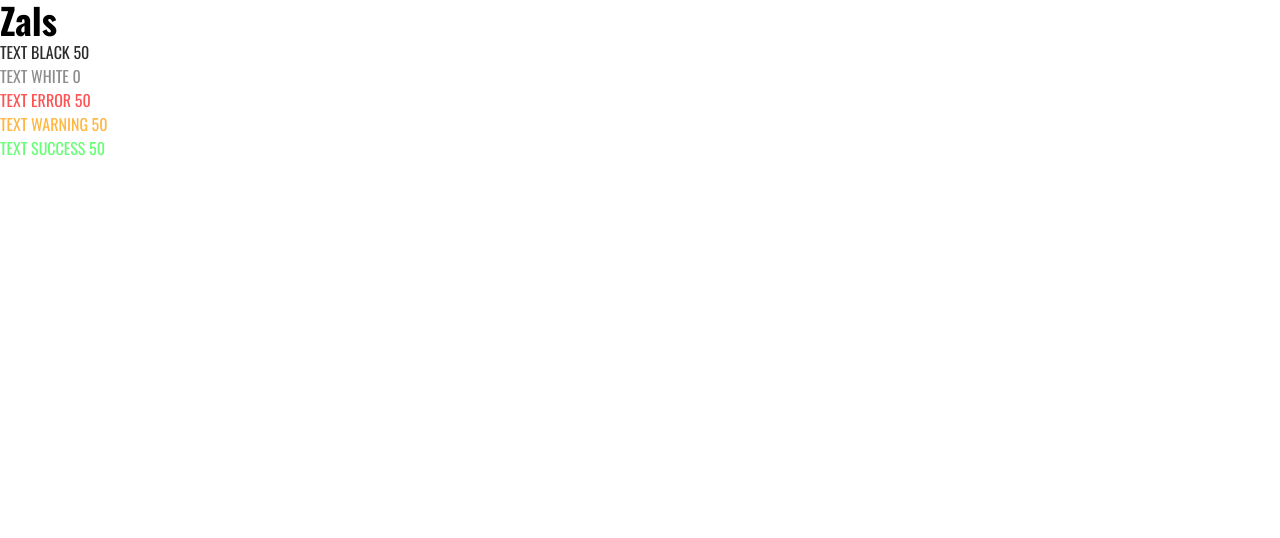
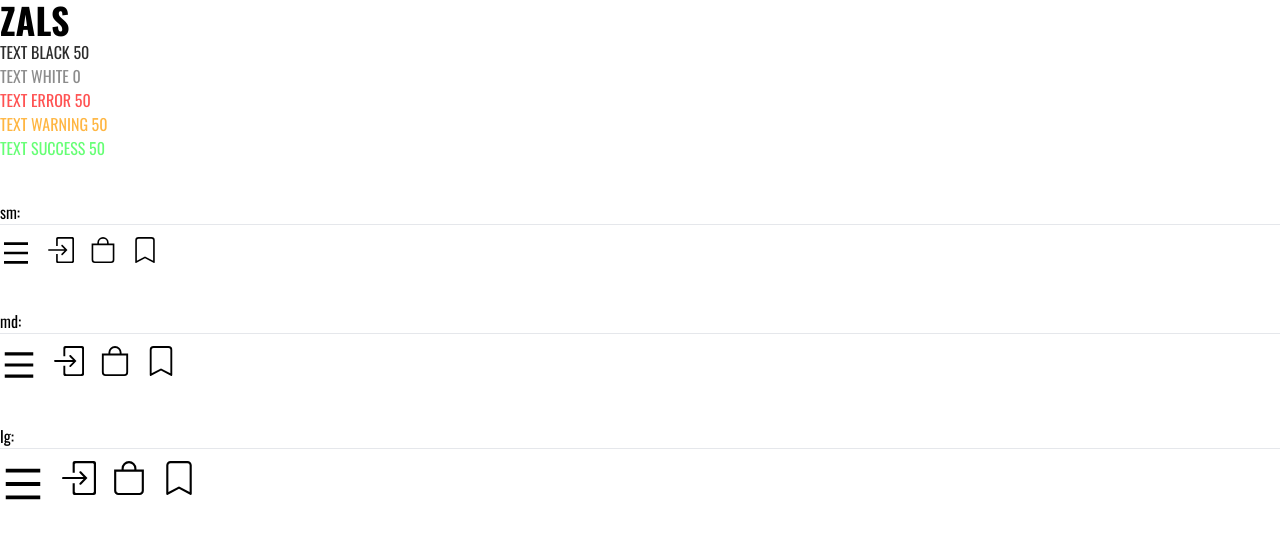
Before and after one commit to arkatsy/zals-ecommerce, a Next.js app: page / in a window 1280 px wide. Shown: the top 538 px of the page. Built offline with nearby package versions, Linux system fonts and the light colour scheme; a web font is replaced by a local one.

Commit message:
add react-icons & create icon wrappers

```diff
--- a/package.json
+++ b/package.json
@@ -18,6 +18,7 @@
     "next": "13.1.6",
     "react": "18.2.0",
     "react-dom": "18.2.0",
+    "react-icons": "^4.7.1",
     "typescript": "4.9.4"
   },
   "devDependencies": {
--- /dev/null
+++ b/src/components/icons/IconAuth.tsx
@@ -0,0 +1,31 @@
+import { SlLogin, SlLogout } from "react-icons/sl";
+
+const SIZES = {
+  sm: 26,
+  md: 30,
+  lg: 34,
+} as const;
+
+const STATES = {
+  LOGIN: "LOGIN",
+  LOGOUT: "LOGOUT",
+} as const;
+
+interface IconAuthProps {
+  size?: keyof typeof SIZES;
+  state?: keyof typeof STATES;
+}
+
+const IconAuth = ({ size = "sm", state = STATES.LOGIN }: IconAuthProps) => {
+  return (
+    <>
+      {state === STATES.LOGIN ? (
+        <SlLogin size={SIZES[size]} />
+      ) : (
+        <SlLogout size={SIZES[size]} />
+      )}
+    </>
+  );
+};
+
+export default IconAuth;
--- /dev/null
+++ b/src/components/icons/IconBookmark.tsx
@@ -0,0 +1,17 @@
+import { BsBookmark } from "react-icons/bs";
+
+const SIZES = {
+  sm: 26,
+  md: 30,
+  lg: 34,
+} as const;
+
+interface IconBookmarkProps {
+  size?: keyof typeof SIZES;
+}
+
+const IconBookmark = ({ size = "md" }: IconBookmarkProps) => {
+  return <BsBookmark size={SIZES[size]} />;
+};
+
+export default IconBookmark;
--- /dev/null
+++ b/src/components/icons/IconCart.tsx
@@ -0,0 +1,17 @@
+import { BsBag } from "react-icons/bs";
+
+const SIZES = {
+  sm: 26,
+  md: 30,
+  lg: 34,
+} as const;
+
+interface IconCartProps {
+  size?: keyof typeof SIZES;
+}
+
+const IconCart = ({ size = "sm" }: IconCartProps) => {
+  return <BsBag size={SIZES[size]} />;
+};
+
+export default IconCart;
--- /dev/null
+++ b/src/components/icons/IconMenu.tsx
@@ -0,0 +1,32 @@
+import { RiMenuLine } from "react-icons/ri";
+import { IoMdClose } from "react-icons/io";
+
+const SIZES = {
+  sm: 32,
+  md: 38,
+  lg: 46,
+} as const;
+
+const STATES = {
+  OPENED: "OPENED",
+  CLOSED: "CLOSED",
+} as const;
+
+interface IconMenuProps {
+  size?: keyof typeof SIZES;
+  state?: keyof typeof STATES;
+}
+
+const IconMenu = ({ size = "sm", state = STATES.OPENED }: IconMenuProps) => {
+  return (
+    <>
+      {state === STATES.OPENED ? (
+        <IoMdClose size={SIZES[size]} />
+      ) : (
+        <RiMenuLine size={SIZES[size]} />
+      )}
+    </>
+  );
+};
+
+export default IconMenu;
--- /dev/null
+++ b/src/components/icons/index.ts
@@ -0,0 +1,11 @@
+import IconAuth from "./IconAuth";
+import IconBookmark from "./IconBookmark";
+import IconCart from "./IconCart";
+import IconMenu from "./IconMenu";
+
+export {
+  IconAuth,
+  IconBookmark,
+  IconCart,
+  IconMenu
+}
--- a/src/pages/index.tsx
+++ b/src/pages/index.tsx
@@ -1,4 +1,10 @@
 import Head from "next/head";
+import {
+  IconAuth,
+  IconBookmark,
+  IconCart,
+  IconMenu,
+} from "@/components/icons/";
 
 export default function Home() {
   return (
@@ -10,12 +16,45 @@ export default function Home() {
         <link rel="icon" href="/favicon.ico" />
       </Head>
 
-      <h1 className="text-4xl font-bold">Zals</h1>
+      <h1 className="text-4xl font-bold ">ZALS</h1>
       <p className="text-black-50">TEXT BLACK 50</p>
       <p className="text-white-0">TEXT WHITE 0</p>
       <p className="text-error-50">TEXT ERROR 50</p>
       <p className="text-warning-50">TEXT WARNING 50</p>
       <p className="text-success-50">TEXT SUCCESS 50</p>
+
+      <p className="pt-10">
+        sm:
+        <hr className="pb-3" />
+        <div className="flex gap-4">
+          <IconMenu size="sm" state="CLOSED" />
+          <IconAuth size="sm" state="LOGIN" />
+          <IconCart size="sm" />
+          <IconBookmark size="sm" />
+        </div>
+      </p>
+
+      <p className="pt-10">
+        md:
+        <hr className="pb-3" />
+        <div className="flex gap-4">
+          <IconMenu size="md" state="CLOSED" />
+          <IconAuth size="md" state="LOGIN" />
+          <IconCart size="md" />
+          <IconBookmark size="md" />
+        </div>
+      </p>
+
+      <p className="pt-10">
+        lg:
+        <hr className="pb-3" />
+        <div className="flex gap-4">
+          <IconMenu size="lg" state="CLOSED" />
+          <IconAuth size="lg" state="LOGIN" />
+          <IconCart size="lg" />
+          <IconBookmark size="lg" />
+        </div>
+      </p>
     </>
   );
 }
```
Also changed, not shown: 1 other file (tests, documents, lock files or other folders).
